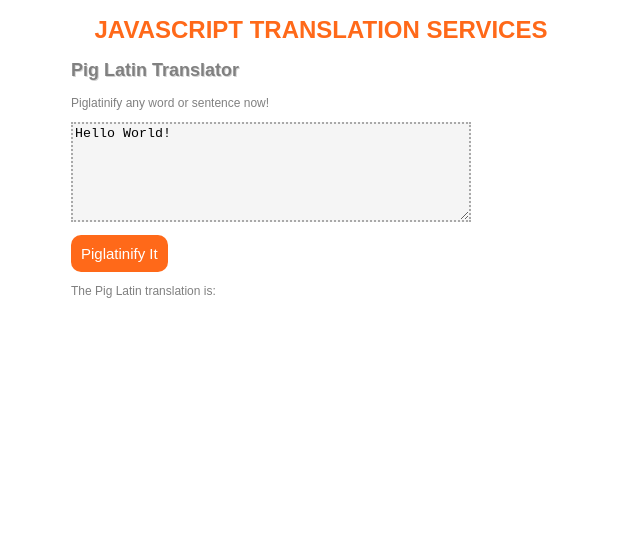
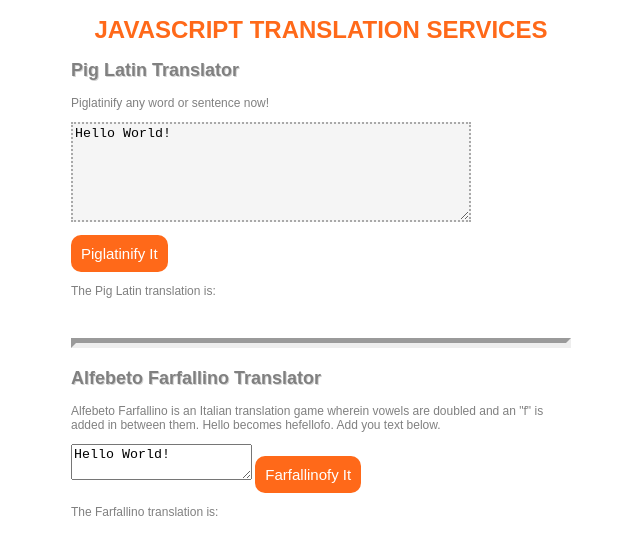
Before and after one commit to treecasiano/F2-pig-latin, a website: page app/index.html in a window 1280 px wide. Shown: the whole page, without its empty margins (319-959 px from the left). Drawn offline with nearby package versions, Linux system fonts and the light colour scheme.

Commit message:
Add form for new translator.

```diff
--- a/app/index.html
+++ b/app/index.html
@@ -20,6 +20,18 @@
       <p>The Pig Latin translation is:</p>
       <p id="translated"></p>
     </form>
+    <hr>
+    <h2>Alfebeto Farfallino Translator</h2>
+    <p>Alfebeto Farfallino is an Italian translation game wherein vowels are doubled and an "f" is added in between them. Hello becomes hefellofo. Add you text below.</p>
+
+    <form id="farfallino">
+      <textarea id="to-translate-farfallino">Hello World!</textarea>
+
+      <input class = "text-input" type="submit" value="Farfallinofy It"/>
+
+      <p>The Farfallino translation is:</p>
+      <p id="translated-farfallino"></p>
+    </form>
   </main>
 </body>
 
```
